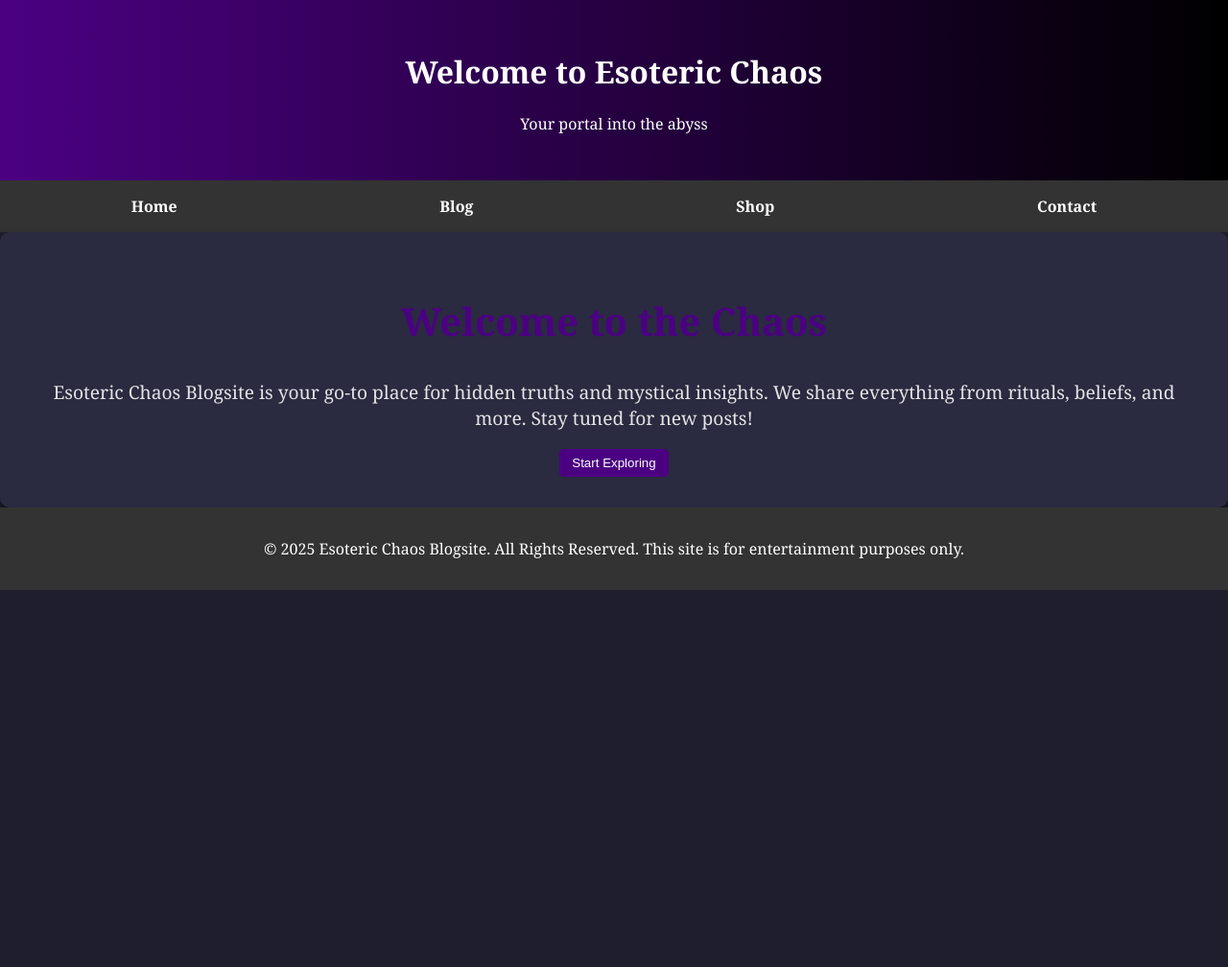
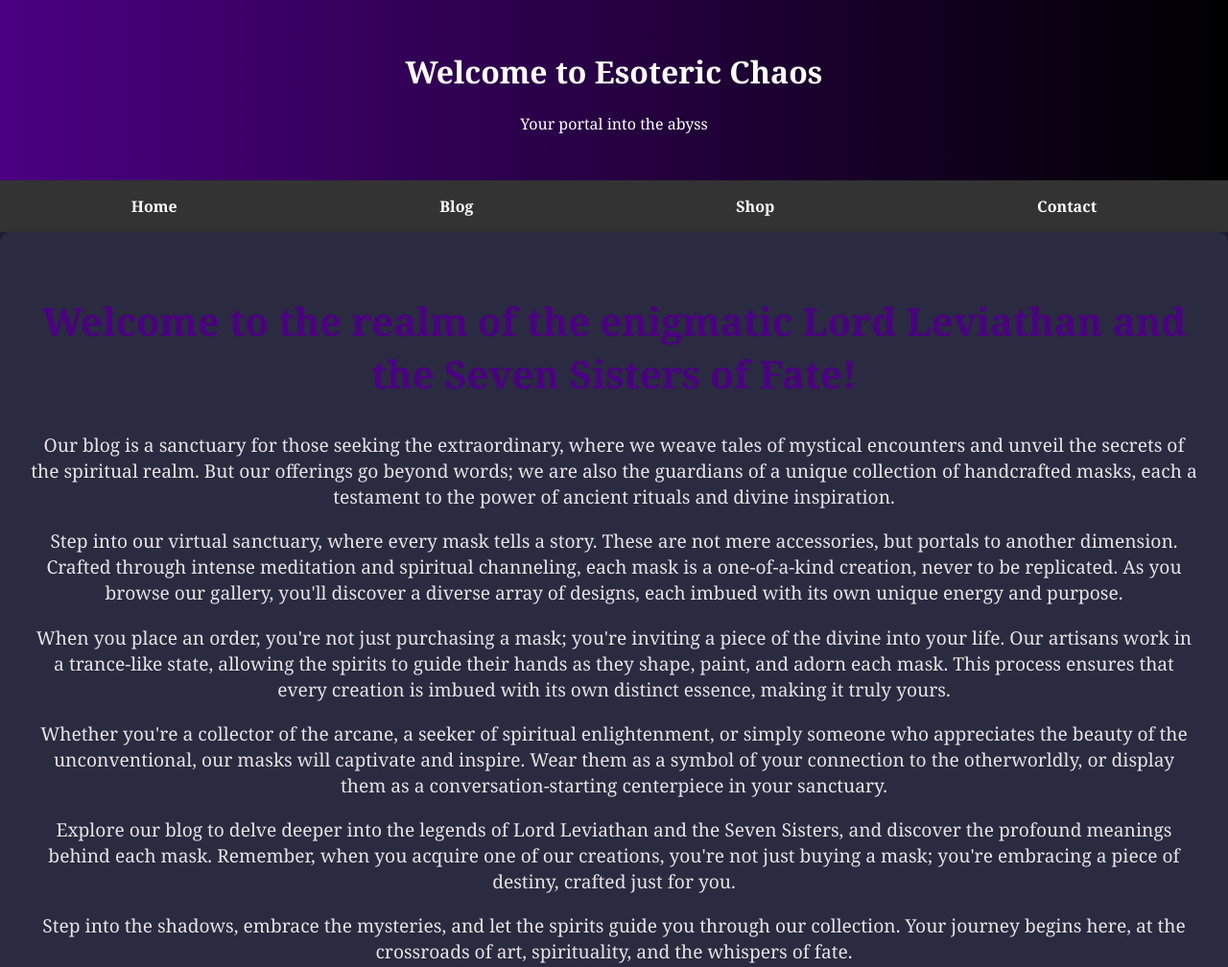
Before and after one commit to LordAtiku/The-Serpent-s-Touch, a plain HTML site: page index.html in a window 1280 px wide. Shown: the top 1008 px of the page at 96% size. Before the commit the page ends 800 px from the top, so only its background shows below. Drawn offline with Linux system fonts and the light colour scheme.

Commit message:
Update index.html

```diff
--- a/index.html
+++ b/index.html
@@ -24,8 +24,19 @@
 
     <!-- Main Home Content Section -->
     <section id="home-content">
-        <h2>Welcome to the Chaos</h2>
-        <p>Esoteric Chaos Blogsite is your go-to place for hidden truths and mystical insights. We share everything from rituals, beliefs, and more. Stay tuned for new posts!</p>
+        <h2>Welcome to the realm of the enigmatic Lord Leviathan and the Seven Sisters of Fate!</h2>
+        <p>Our blog is a sanctuary for those seeking the extraordinary, where we weave tales of mystical encounters and unveil the secrets of the spiritual realm. But our offerings go beyond words; we are also the guardians of a unique collection of handcrafted masks, each a testament to the power of ancient rituals and divine inspiration.</p>
+
+        <p>Step into our virtual sanctuary, where every mask tells a story. These are not mere accessories, but portals to another dimension. Crafted through intense meditation and spiritual channeling, each mask is a one-of-a-kind creation, never to be replicated. As you browse our gallery, you'll discover a diverse array of designs, each imbued with its own unique energy and purpose.</p>
+
+        <p>When you place an order, you're not just purchasing a mask; you're inviting a piece of the divine into your life. Our artisans work in a trance-like state, allowing the spirits to guide their hands as they shape, paint, and adorn each mask. This process ensures that every creation is imbued with its own distinct essence, making it truly yours.</p>
+
+        <p>Whether you're a collector of the arcane, a seeker of spiritual enlightenment, or simply someone who appreciates the beauty of the unconventional, our masks will captivate and inspire. Wear them as a symbol of your connection to the otherworldly, or display them as a conversation-starting centerpiece in your sanctuary.</p>
+
+        <p>Explore our blog to delve deeper into the legends of Lord Leviathan and the Seven Sisters, and discover the profound meanings behind each mask. Remember, when you acquire one of our creations, you're not just buying a mask; you're embracing a piece of destiny, crafted just for you.</p>
+
+        <p>Step into the shadows, embrace the mysteries, and let the spirits guide you through our collection. Your journey begins here, at the crossroads of art, spirituality, and the whispers of fate.</p>
+
         <button onclick="startExploring()">Start Exploring</button>
     </section>
 
```
